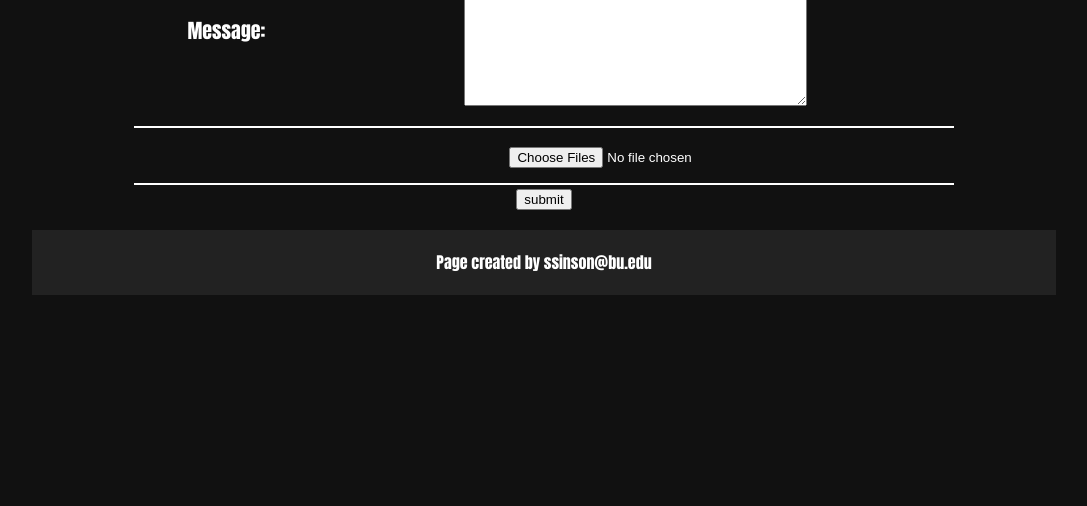
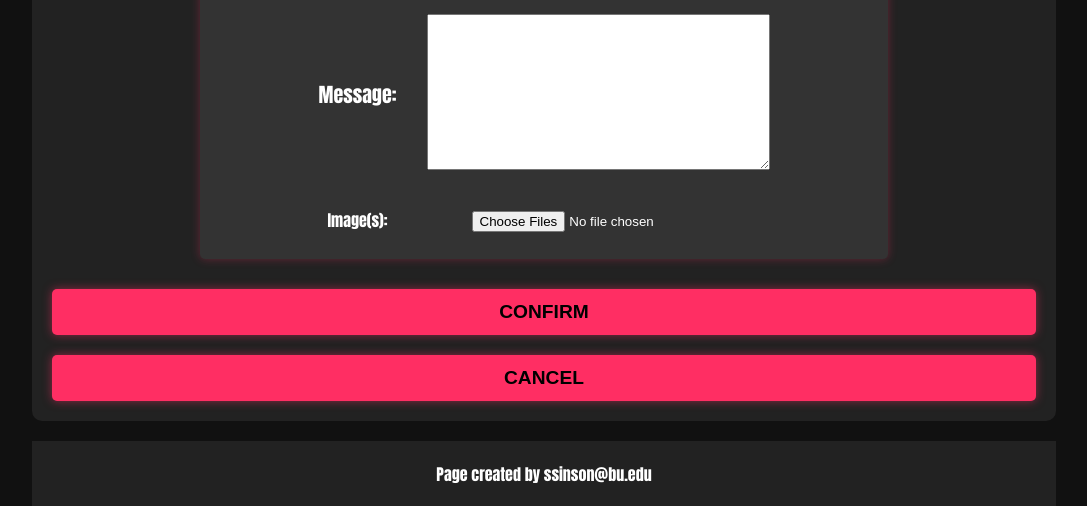
Before and after one commit to Lance655/cs412, a Django app: page /mini_fb/profile/1/create_status in a window 1280 px wide. Shown: the part 486-992 px from the top of the page, without its empty margins (96-1183 px from the left). Before the commit the page ends 781 px from the top, so only its background shows below. Run offline with Django 5.2, Linux system fonts and the light colour scheme; data comes from the database, SQL or seed files in the repository; both versions use the stored data as it was after the commit.

Commit message:
assignment7 css final touches wip

```diff
--- a/mini_fb/templates/mini_fb/create_status_form.html
+++ b/mini_fb/templates/mini_fb/create_status_form.html
@@ -9,15 +9,20 @@ Description: The create status form html template for the mini_fb website.
 {% block content %}
 
 
+<div class="create-status-wrapper">
+
+    <div class="create-status-header-section">
+        <img src="{{profile.image_url}}" alt="">
+        <h1 class="create-status-title">Post a Status message for {{profile.first_name}} {{profile.last_name}} </h1>
+    </div>
+
+
+
         <!-- display the HTML form -->
-
-<h1 class="create-status-title">Post a Status message for {{profile.first_name}} {{profile.last_name}} </h1>
-
         <form method="POST" enctype="multipart/form-data">
             {% csrf_token %}
-    <!-- <table class="create-status-table"> -->
-    <!-- {{form.as_table}} -->
-    <!-- </table> -->
+
+            <div class="create-status-main-section">
 
                 <table class="create-status-table">
 
@@ -26,7 +31,9 @@ Description: The create status form html template for the mini_fb website.
 
                     <tr>
                         <td>
+                            Image(s):
                         </td>
+
                         <td>
                             <input type="file" name="files" multiple />
                         </td>
@@ -34,12 +41,17 @@ Description: The create status form html template for the mini_fb website.
 
                 </table>
 
+            </div>
 
-
-
-    <input type="submit" name="submit" value="submit"/>
+            <!-- Confirm create status and go back to profile -->
+            <input type="submit" name="submit" value="Confirm"/>
         </form>
 
+        <form action="{% url 'show_profile' profile.pk %}" method="GET">
+            <!-- Cancel create status and go back to profile -->
+            <input type="submit" name="submit" value="Cancel">
+        </form>
 
+</div>
 
 {% endblock %}
--- a/static/stylesfb.css
+++ b/static/stylesfb.css
@@ -1,8 +1,10 @@
 /*
 File: stylesfb.css
-Author: Lance Sinson (ssinson@bu.edu), 2/28/25
+Author: Lance Sinson (ssinson@bu.edu), 3/7/25
 Description: The css file for the mini_fb website.
  */
+
+
 /* General Styling */
 
 * {
@@ -91,7 +93,7 @@ nav a:hover {
 
 
 
-/* -------------------------------------- main content ------------------------------------------- */
+/* vvvvvvvvvvvvvvvvvvvvvvvvvvvvvvvvvvvvvv main content vvvvvvvvvvvvvvvvvvvvvvvvvvvvvvvvvvvvvv */
 table {
     width: 100%;
     margin-top: 20px;
@@ -115,16 +117,7 @@ th {
     width: 80%;
 }
 
-.create-status-table {
-    margin: auto;
-    width: 80%;
-}
-
 .create-profile-table th {
-    background-color: #111;
-}
-
-.create-status-table th {
     background-color: #111;
 }
 
@@ -132,9 +125,107 @@ th {
     margin: 3% 3%;
 }
 
+/* vvvvvvvvvvvvvvv create status css vvvvvvvvvvvvvvv */
+
+
 .create-status-title {
     margin: 3% 3%;
 }
+
+.create-status-table th, .create-status-table td {
+    background-color: #333;
+    border-bottom: 2px solid #333;
+}
+
+.create-status-table {
+    margin: auto;
+    width: 70%;
+}
+
+.create-status-wrapper img {
+    margin-top: 3%;
+    margin-left: 3%;
+    margin-bottom: 3%;
+    width: 10%;
+    border: 4px solid #ff2e63;
+    box-shadow: 0px 0px 15px #ff2e63;
+}
+
+.create-status-wrapper {
+    padding: 20px;
+    background-color: #222;
+    border-radius: 10px;
+}
+
+.create-status-header-section {
+    display: flex;
+    flex-direction: row;
+    align-items: center;
+}
+
+.create-status-main-section {
+    background-color: #333;
+    padding: 10px;
+    margin: 10px auto;
+    width: 70%;
+    border-radius: 5px;
+    box-shadow: 0px 0px 10px rgba(255, 46, 99, 0.3);
+}
+
+/* Submit Button */
+input[type="submit"] {
+    width: 100%;
+    padding: 12px;
+    margin-top: 20px;
+    background-color: #ff2e63;
+    border: none;
+    border-radius: 5px;
+    font-size: 1.2rem;
+    color: black;
+    font-weight: bold;
+    text-transform: uppercase;
+    cursor: pointer;
+    transition: all 0.3s ease-in-out;
+    box-shadow: 0px 0px 10px rgba(255, 46, 99, 0.5);
+}
+
+input[type="submit"][value="X"] {
+    background-color: #ff2e63; /* Red */
+    color: white;
+    font-size: 1.2rem;
+    font-weight: bold;
+    width: 60px;
+    height: 60px;
+    border: none;
+    cursor: pointer;
+    transition: all 0.3s ease-in-out;
+    box-shadow: 0px 0px 10px rgba(255, 46, 99, 0.5);
+}
+
+input[type="submit"][value="O"] {
+    background-color: #007bff; /* Blue */
+    color: white;
+    font-size: 1.2rem;
+    font-weight: bold;
+    width: 60px;
+    height: 60px;
+    border: none;
+    cursor: pointer;
+    transition: all 0.3s ease-in-out;
+    box-shadow: 0px 0px 10px rgba(0, 123, 255, 0.5);
+}
+
+input[type="submit"]:hover {
+    background-color: #fff;
+    color: #ff2e63;
+    box-shadow: 0px 0px 15px #ff2e63;
+}
+
+/* ^^^^^^^^^^^^^^^ update profile css ^^^^^^^^^^^^^^^ */
+
+
+
+/* ^^^^^^^^^^^^^^^ update profile css ^^^^^^^^^^^^^^^ */
 
 
 /* Profile Images */
@@ -147,6 +238,8 @@ th {
     transform: scale(1.1);
     box-shadow: 0px 0px 15px #ff2e63;
 }
+
+
 
 /* --------------------- main content - profile - --------------------- */
 
@@ -232,8 +325,7 @@ a {
     font-weight: bold;
 }
 
-/* -------------------------------------- main content ------------------------------------------- */
-
+/* ^^^^^^^^^^^^^^^^^^^^^^^^^^^^^^^^^^^^^^ main content ^^^^^^^^^^^^^^^^^^^^^^^^^^^^^^^^^^^^^^ */
 
 
 
```
Also changed, not shown: mini_fb/templates/mini_fb/update_profile_form.html (+19 -5 lines), db.sqlite3. Lines whose indentation alone changed are shown as unchanged.
